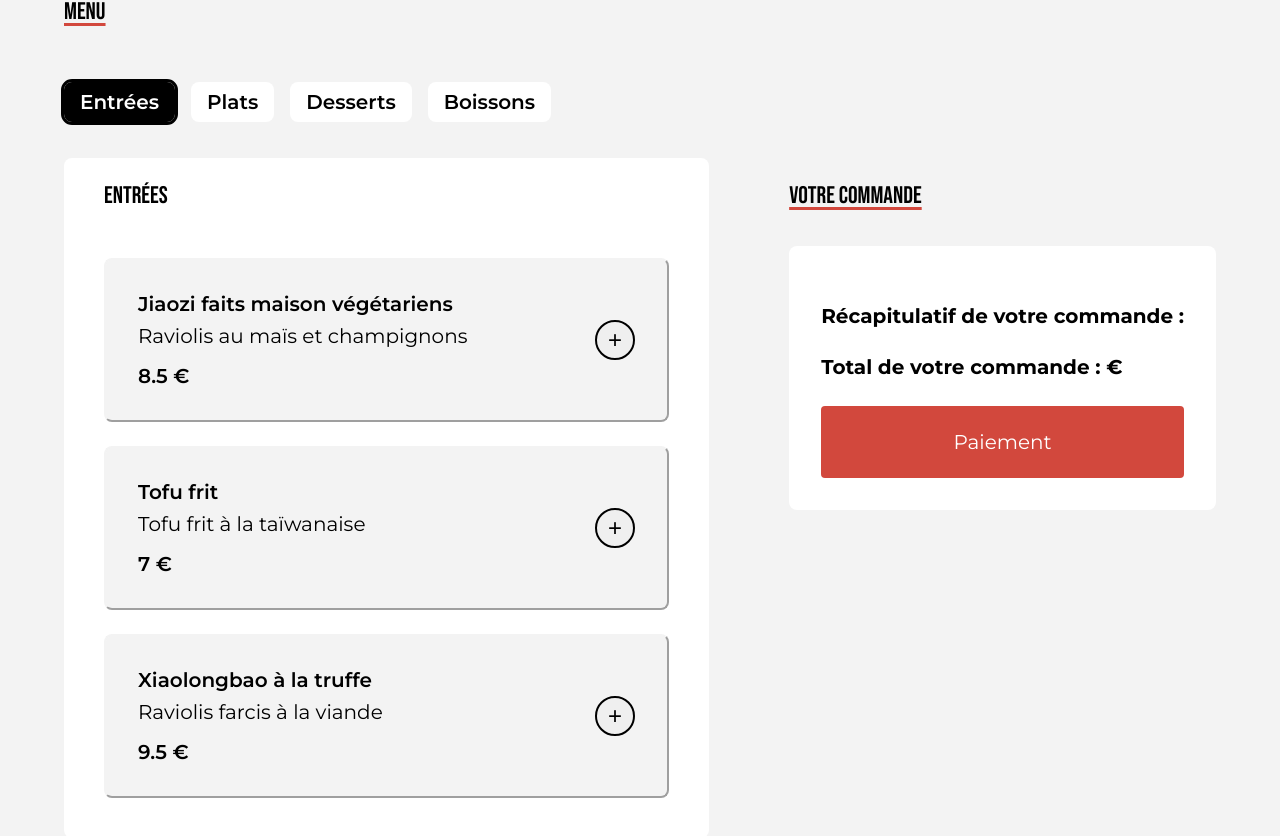
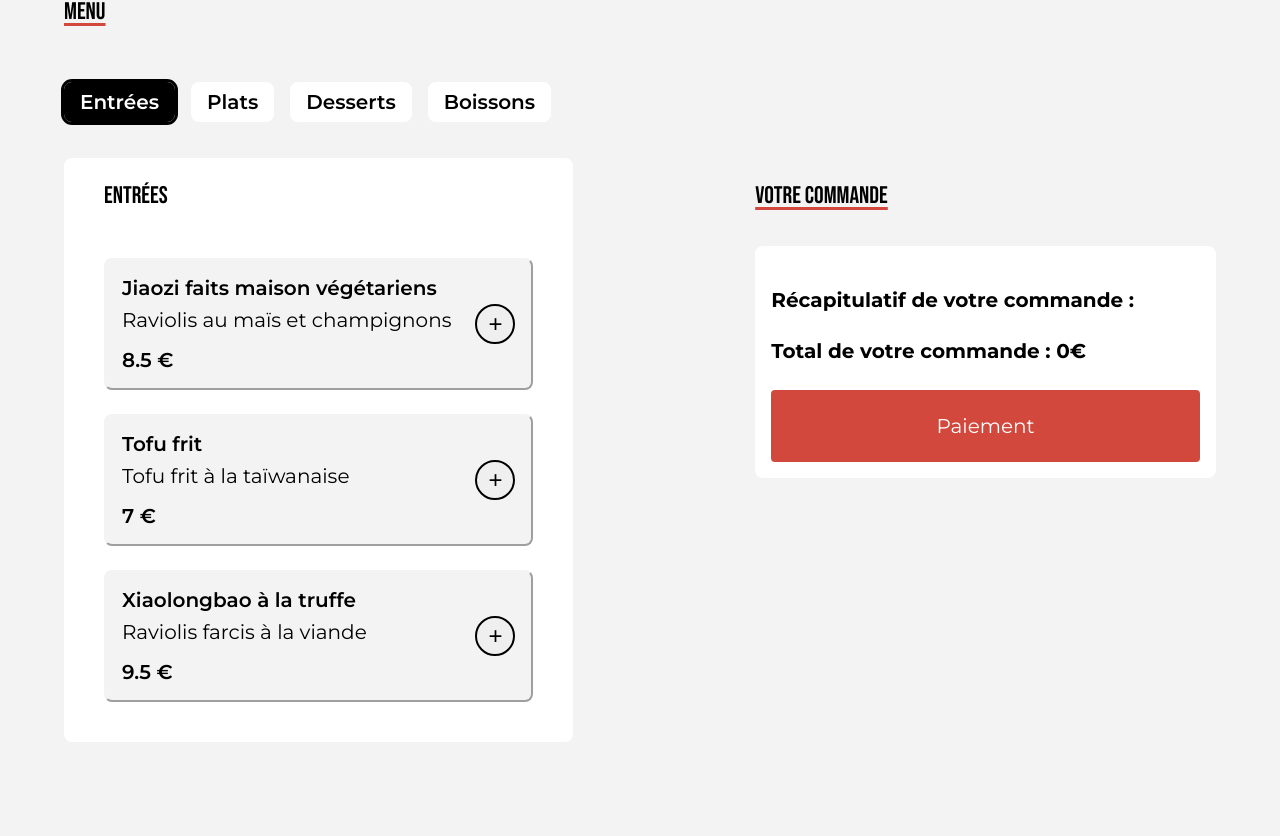
Before and after one commit to Luciekali/oc-yummy, a React (Vite) app: page /commander in a window 1280 px wide. Shown: the part 1053-1889 px from the top of the page. Built offline with nearby package versions, Linux system fonts and the light colour scheme.

Commit message:
adding in cart and display name, price, subtotal + some css

```diff
--- a/src/pages/Click&collect/MenuSection/FoodCard.jsx
+++ b/src/pages/Click&collect/MenuSection/FoodCard.jsx
@@ -1,6 +1,6 @@
 import QuantityController from "./QuantityController"
 
-function FoodCard({ name, shortDescription, price, id, description, quantity, setQuantity}) {
+function FoodCard({ name, shortDescription, price, id, description, cart, setCart}) {
 
     return (
         <ul key={id} className="food-card">
@@ -9,7 +9,7 @@ function FoodCard({ name, shortDescription, price, id, description, quantity, se
                 {shortDescription ? <li className="food-description" key={description}> {shortDescription} </li> : <li className="food-description">{description}</li>}
                 <li className="food-price">{price} €</li>
             </div>
-            <QuantityController quantity={quantity} setQuantity={setQuantity} />
+            <QuantityController cart={cart} setCart={setCart} name={name} price={price}/>
         </ul>
     )
 }
--- a/src/pages/Click&collect/MenuSection/FoodCart.jsx
+++ b/src/pages/Click&collect/MenuSection/FoodCart.jsx
@@ -1,13 +1,26 @@
 
-function FoodCart () {
+function FoodCart ({ cart, }) {
+    const total = cart.reduce(
+        (acc, foodType) => acc + foodType.quantity * foodType.price, 0
+    )
     return (
         <div className="cart">
             <h2>Votre commande</h2>
             <div className="cart-wrapper">
                 <div className="cart-recap">
                     <h4>Récapitulatif de votre commande : </h4>
+
+                        {cart.map(({name, price, quantity, subtotal }, index) =>(
+                            <ul className="cart-food" key={`${name}-${index}`}>
+                                <li>{name} </li>
+                                <div className="cart-amount">
+                               <li> {quantity}</li>
+                                <li>{subtotal}€</li></div>
+                            </ul>
+                            ))}
+
                 </div>
-                <h4>Total de votre commande : €</h4>
+                <h4>Total de votre commande : {total}€</h4>
                 <button className="pay-btn"type='submit'>Paiement</button>
             </div>
         </div>
--- a/src/pages/Click&collect/MenuSection/FoodList.jsx
+++ b/src/pages/Click&collect/MenuSection/FoodList.jsx
@@ -1,7 +1,7 @@
 import FoodCard from './FoodCard'
 import { menu } from '../../../datas/menu'
 
-function FoodList ({ clickedCat, quantity, setQuantity}) {
+function FoodList ({ clickedCat, cart, setCart}) {
     const categories = menu.reduce(
         (acc, menu) =>
             acc.includes(menu.category) ? acc : acc.concat(menu.category), [])
@@ -13,7 +13,7 @@ function FoodList ({ clickedCat, quantity, setQuantity}) {
                 <ul key={cat} className="food-container">
                     <h3>{cat}</h3>
                     {foodBycategorie.map(({ name, shortDescription, price, id, category, description, }) => (
-                        <FoodCard key={id} id={id} name={name} shortDescription={shortDescription} price={price} category={category} description={description} quantity={quantity} setQuantity={setQuantity}/>
+                        <FoodCard key={id} id={id} name={name} shortDescription={shortDescription} price={price} category={category} description={description} clickedCat={clickedCat} cart={cart} setCart={setCart}/>
                     ))}
                 </ul>
                 : (null)
--- a/src/pages/Click&collect/MenuSection/FoodWrapper.jsx
+++ b/src/pages/Click&collect/MenuSection/FoodWrapper.jsx
@@ -1,17 +1,13 @@
 import FoodList from './FoodList'
 import FoodCart from './FoodCart'
-
-
 import { useState } from "react"
 
-
-
 function FoodWrapper({ clickedCat }) {
-    const [ quantity, setQuantity ] = useState(0)
+    const [ cart, setCart ] = useState([])
     return (
         <div className='menu'>
-    <FoodList clickedCat={clickedCat} quantity={quantity} setQuantity={setQuantity}/>
-    <FoodCart quantity={quantity} setQuantity={setQuantity}/>
+    <FoodList clickedCat={clickedCat} cart={cart} setCart={setCart}/>
+    <FoodCart cart={cart} setCart={setCart} />
     </div>
        )
 }
--- a/src/pages/Click&collect/MenuSection/QuantityController.jsx
+++ b/src/pages/Click&collect/MenuSection/QuantityController.jsx
@@ -1,19 +1,33 @@
-import FoodCard from "./FoodCard"
-function QuantityController ( {quantity, setQuantity} ) {
 
+function QuantityController ( { cart, setCart, name, price } ) {
+
+    function handleCartChange (name, price) {
+        const currentFoodSaved = cart.find((food) => food.name === name)
+        if (currentFoodSaved) {
+            const cartFilteredCurrentFood = cart.filter (
+                (food) => food.name !== name
+            )
+            setCart([
+                ...cartFilteredCurrentFood,
+                {name, price, quantity: currentFoodSaved.quantity +1, subtotal: currentFoodSaved.subtotal +price}
+            ])
+        } else {
+            setCart ([...cart, {name, price, quantity: 1, subtotal: price}])
+        }
+    }
 
     return (
-      quantity <= 0 ?
+      cart.length <= 0 ?
         <div className="food-btns">
-            <button className="add-food-btn" onClick={() => setQuantity(quantity + 1)}>+</button>
+            <button className="add-food-btn" onClick={() => handleCartChange (name, price)}>+</button>
         </div>
 
             :
 
         <div className="food-btns">
-            <button className="add-food-btn" onClick={() => setQuantity(quantity + 1)}>+</button>
-            <div>{quantity}</div>
-            <button className="subtract-food-btn" onClick={() => setQuantity(quantity - 1)} > - </button>
+            <button className="add-food-btn" onClick={() => handleCartChange (name, price)}>+</button>
+
+            <button className="subtract-food-btn" onClick={() => handleCartChange (name, price)} > - </button>
         </div>
     )
 }
--- a/src/styles/pages/clickandcollect/menusection.scss
+++ b/src/styles/pages/clickandcollect/menusection.scss
@@ -45,21 +45,35 @@
 
 .menu {
     display:flex;
-    gap: 80px;
+    gap: 32px;
     justify-content: space-between;
 
     .cart {
         position: sticky;
         top: 80px;
         margin-top: 24px;
-
+        min-width: 40%;
 
         .cart-wrapper {
             background-color: $white;
-            padding: 32px;
+            padding: 16px;
             border-radius: 8px;
             position:sticky;
             top:16px;
+
+            .cart-food {
+                display:flex;
+                flex-direction: row;
+                justify-content: space-between;
+                padding-left: 8px;
+                gap: 8px;
+
+                .cart-amount {
+                    display:flex;
+                    gap: 24px;
+                    justify-content: center;
+                }
+            }
 
             .pay-btn {
                 color:$white;
@@ -87,12 +101,12 @@
     display:flex;
     flex-direction: column;
     gap: 24px;
-    flex-grow: 1;
+
 
     .food-card {
         background-color: $light-grey;
         border: 2px outset $light-grey;
-        padding: 32px;
+        padding: 16px;
         display: flex;
         justify-content: space-between;
         align-items: center;
```
